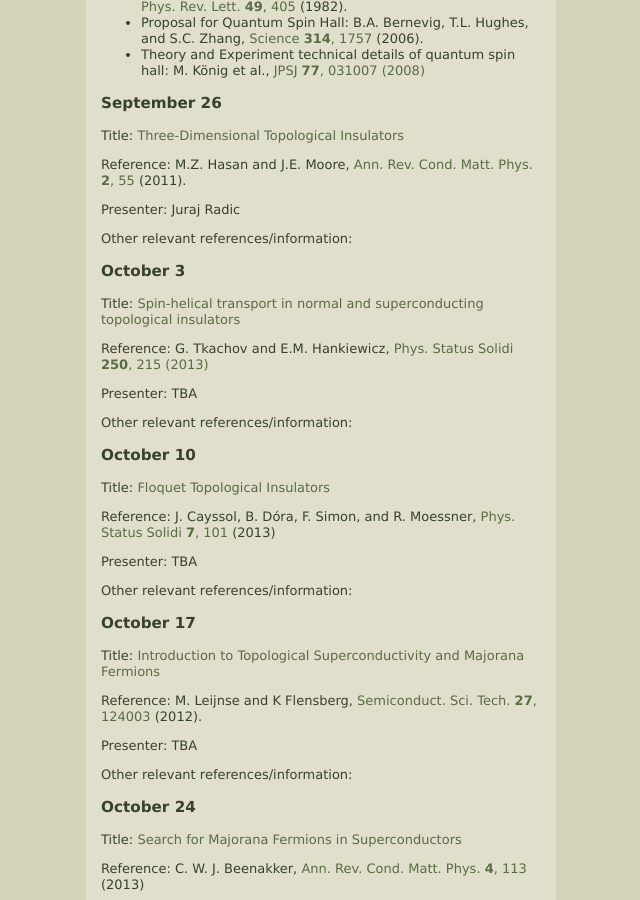
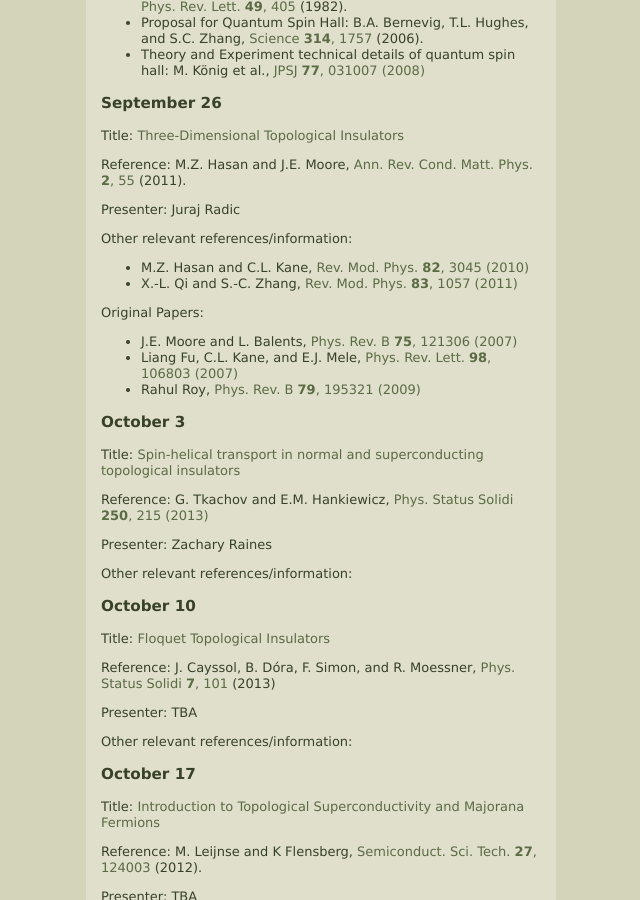
Before and after one commit to jhwilson/old-jhwilson.github.io, a Jekyll site: the page built from cmt-journal-club.markdown, in a window 1280 px wide and 900 px high, scrolled down 449 px. Shown: the whole window, without its empty margins (269-909 px from the left). Built offline with Jekyll 4.4.1, drawn with Linux system fonts in a browser that asks for light colours; nearby versions of some CDN libraries.

Commit message:
Added information about Journal club from today

```diff
--- a/cmt-journal-club.markdown
+++ b/cmt-journal-club.markdown
@@ -35,13 +35,22 @@ Presenter: Juraj Radic
 
 Other relevant references/information:
 
+- M.Z. Hasan and C.L. Kane, [Rev. Mod. Phys. **82**, 3045 (2010)](http://link.aps.org/doi/10.1103/RevModPhys.82.3045)
+- X.-L. Qi and S.-C. Zhang, [Rev. Mod. Phys. **83**, 1057 (2011)](http://dx.doi.org/10.1103/RevModPhys.83.1057)
+
+Original Papers:
+
+- J.E. Moore and L. Balents, [Phys. Rev. B **75**, 121306 (2007)](http://link.aps.org/doi/10.1103/PhysRevB.75.121306)
+- Liang Fu, C.L. Kane, and E.J. Mele, [Phys. Rev. Lett. **98**, 106803 (2007)](http://link.aps.org/doi/10.1103/PhysRevLett.98.106803)
+- Rahul Roy, [Phys. Rev. B **79**, 195321 (2009)](http://link.aps.org/doi/10.1103/PhysRevB.79.195321)
+
 ### October 3
 
 Title:	[Spin-helical transport in normal and superconducting topological insulators](http://dx.doi.org/10.1002/pssb.201248385)
 
 Reference: G. Tkachov and E.M. Hankiewicz, [Phys. Status Solidi **250**, 215 (2013)](http://dx.doi.org/10.1002/pssb.201248385)
 
-Presenter: TBA
+Presenter: Zachary Raines
 
 Other relevant references/information:
 
```
